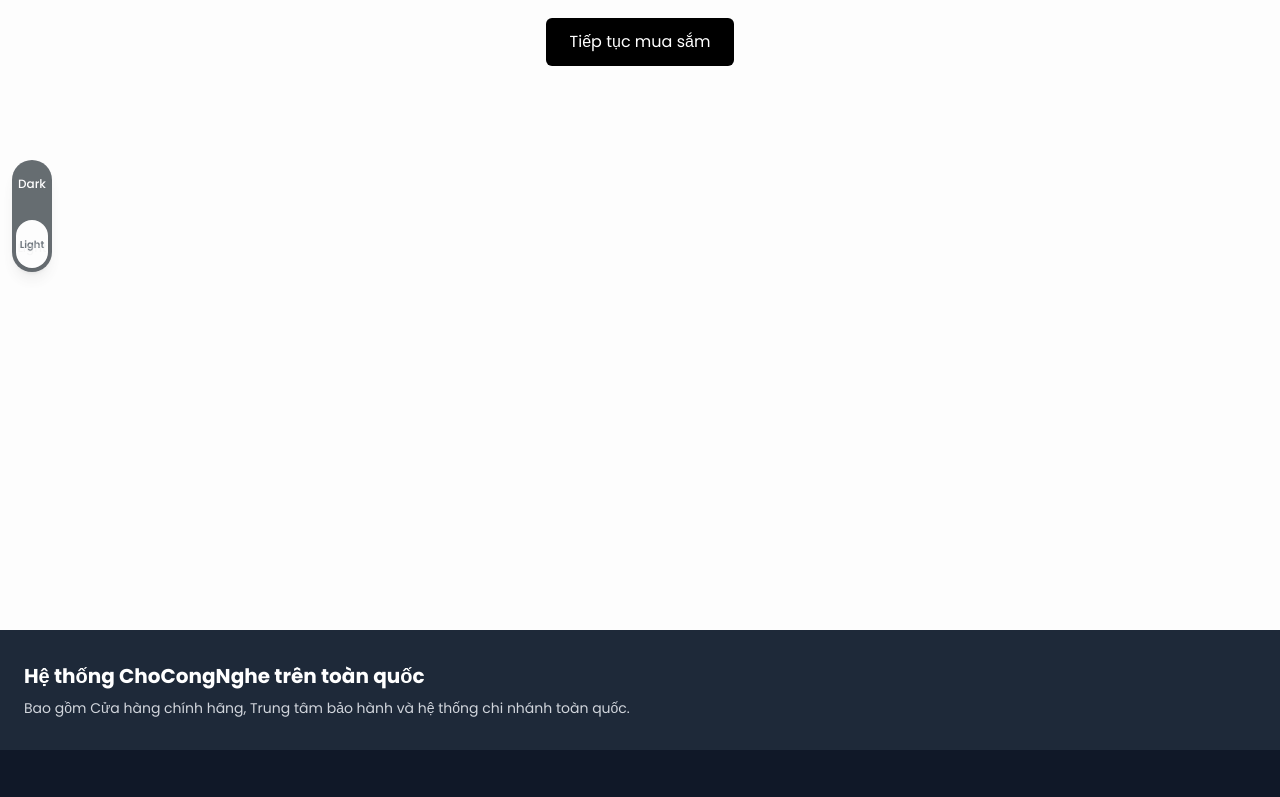
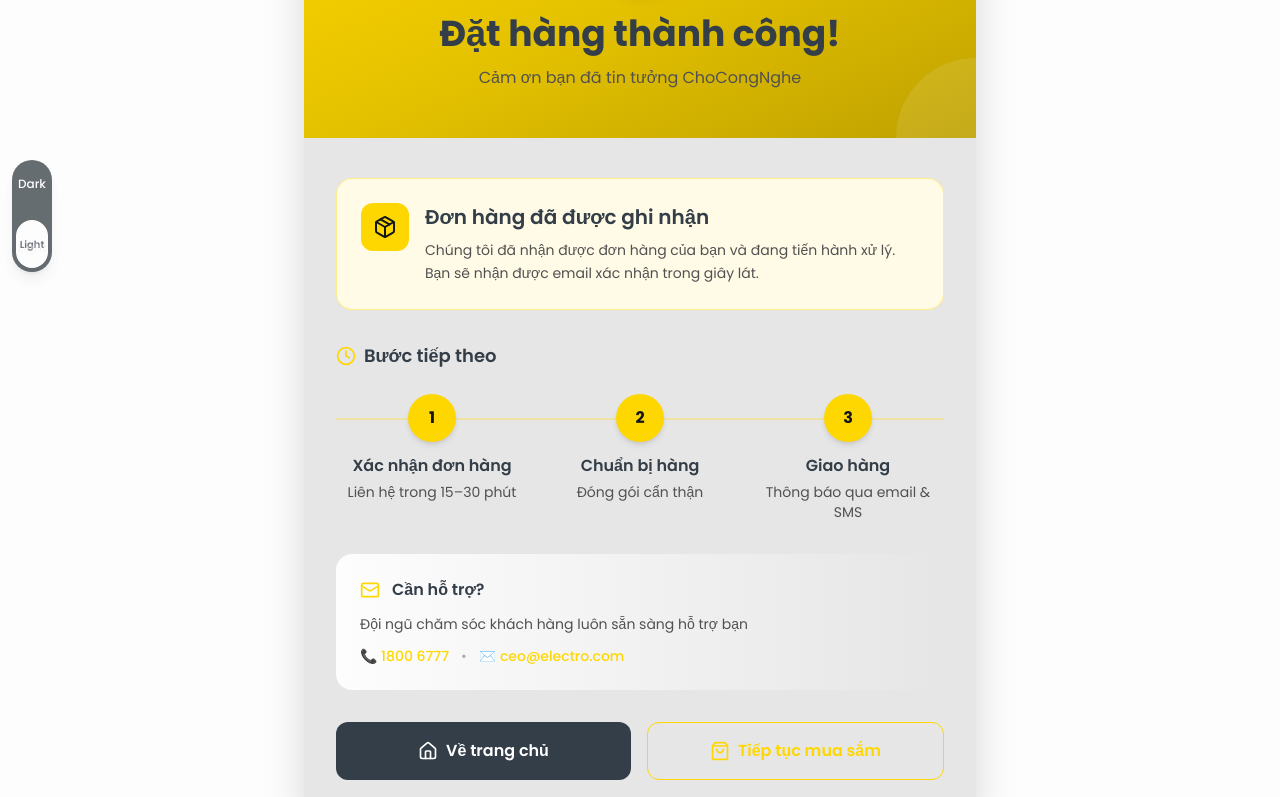
Before and after one commit to ChoCongNgheTeam/cho-cong-nghe-web-client, a Next.js app: page /thanks in a window 1280 px wide. Shown: the part 320-1117 px from the top of the page. Built offline with nearby package versions, Linux system fonts and the light colour scheme; no server answers.

Commit message:
feat: lam trang thanks va su dung global css

```diff
--- a/app/(client)/thanks/page.tsx
+++ b/app/(client)/thanks/page.tsx
@@ -1,31 +1,154 @@
-import type { Metadata } from "next";
-import { SITE_URL } from "@/config/site.config";
+import React from "react";
 import Link from "next/link";
-
-export const metadata: Metadata = {
-  title: "Cảm ơn bạn | ChoCongNghe",
-  description: "Đơn hàng của bạn đã được ghi nhận.",
-  alternates: {
-    canonical: `${SITE_URL}/thanks`,
-  },
-  robots: {
-    index: false,
-    follow: false,
-  },
-};
+import { Check, Home, ShoppingBag, Package, Clock, Mail } from "lucide-react";
 
 export default function ThanksPage() {
   return (
-    <section className="mx-auto max-w-6xl px-4 py-20 text-center">
-      <h1 className="mb-4 text-3xl font-bold">🎉 Cảm ơn bạn!</h1>
-      <p className="mb-8 text-gray-600">Đơn hàng của bạn đã được ghi nhận và đang được xử lý.</p>
+    <div className="min-h-screen flex items-center justify-center p-4 bg-neutral-light transition-colors">
+      <div className="w-full max-w-2xl">
+        {/* Main Card */}
+        <div className="rounded-3xl overflow-hidden shadow-2xl bg-neutral transition-colors">
+          {/* ===== HEADER ===== */}
+          <div className="relative px-8 py-12 text-center overflow-hidden bg-linear-to-br from-accent via-accent-hover to-accent-dark">
+            {/* Decorative */}
+            <div className="absolute top-0 left-0 w-32 h-32 bg-white/10 rounded-full -translate-x-16 -translate-y-16" />
+            <div className="absolute bottom-0 right-0 w-40 h-40 bg-white/10 rounded-full translate-x-20 translate-y-20" />
 
-      <Link
-        href="/products"
-        className="inline-block rounded-md bg-black px-6 py-3 text-white hover:bg-gray-800"
-      >
-        Tiếp tục mua sắm
-      </Link>
-    </section>
+            {/* Icon */}
+            <div className="relative mx-auto mb-6 flex h-24 w-24 items-center justify-center rounded-full bg-neutral shadow-lg">
+              <Check className="w-12 h-12 text-accent" strokeWidth={3} />
+            </div>
+
+            <h1 className="mb-3 text-4xl font-bold text-primary">
+              Đặt hàng thành công!
+            </h1>
+            <p className="text-base text-neutral-darker">
+              Cảm ơn bạn đã tin tưởng ChoCongNghe
+            </p>
+          </div>
+
+          {/* ===== CONTENT ===== */}
+          <div className="px-8 py-10">
+            {/* Order Info */}
+            <div className="mb-8 rounded-2xl p-6 border bg-accent-light border-accent/40">
+              <div className="flex items-start gap-4">
+                <div className="shrink-0 flex h-12 w-12 items-center justify-center rounded-xl bg-accent">
+                  <Package className="w-6 h-6 text-primary-darker" />
+                </div>
+
+                <div>
+                  <h2 className="mb-2 text-xl font-semibold text-primary">
+                    Đơn hàng đã được ghi nhận
+                  </h2>
+                  <p className="text-sm leading-relaxed text-neutral-darker">
+                    Chúng tôi đã nhận được đơn hàng của bạn và đang tiến hành xử lý.
+                    Bạn sẽ nhận được email xác nhận trong giây lát.
+                  </p>
+                </div>
+              </div>
+            </div>
+
+            {/* ===== TIMELINE ===== */}
+            <div className="mb-8">
+              <h3 className="mb-6 flex items-center gap-2 text-lg font-semibold text-primary">
+                <Clock className="w-5 h-5 text-accent" />
+                Bước tiếp theo
+              </h3>
+
+              <div className="relative">
+                <div className="absolute left-0 right-0 top-6 hidden h-0.5 sm:block bg-accent/30" />
+
+                <div className="flex flex-col gap-6 sm:flex-row sm:gap-4">
+                  {[
+                    {
+                      step: 1,
+                      title: "Xác nhận đơn hàng",
+                      desc: "Liên hệ trong 15–30 phút",
+                    },
+                    {
+                      step: 2,
+                      title: "Chuẩn bị hàng",
+                      desc: "Đóng gói cẩn thận",
+                    },
+                    {
+                      step: 3,
+                      title: "Giao hàng",
+                      desc: "Thông báo qua email & SMS",
+                    },
+                  ].map((item) => (
+                    <div
+                      key={item.step}
+                      className="flex flex-1 flex-col items-center text-center"
+                    >
+                      <div className="z-10 mb-3 flex h-12 w-12 items-center justify-center rounded-full shadow-md bg-accent text-primary-darker font-bold">
+                        {item.step}
+                      </div>
+                      <p className="mb-1 font-semibold text-primary">
+                        {item.title}
+                      </p>
+                      <p className="text-sm text-neutral-darker">
+                        {item.desc}
+                      </p>
+                    </div>
+                  ))}
+                </div>
+              </div>
+            </div>
+
+            {/* ===== CONTACT ===== */}
+            <div className="mb-8 rounded-2xl p-6 bg-linear-to-r from-neutral-light to-neutral">
+              <div className="mb-3 flex items-center gap-3">
+                <Mail className="w-5 h-5 text-accent" />
+                <h3 className="font-semibold text-primary">Cần hỗ trợ?</h3>
+              </div>
+
+              <p className="mb-3 text-sm text-neutral-darker">
+                Đội ngũ chăm sóc khách hàng luôn sẵn sàng hỗ trợ bạn
+              </p>
+
+              <div className="flex flex-wrap gap-3 text-sm">
+                <a
+                  href="tel:18006777"
+                  className="font-medium text-accent hover:underline"
+                >
+                  📞 1800 6777
+                </a>
+                <span className="opacity-40">•</span>
+                <a
+                  href="mailto:ceo@electro.com"
+                  className="font-medium text-accent hover:underline"
+                >
+                  ✉️ ceo@electro.com
+                </a>
+              </div>
+            </div>
+
+            {/* ===== ACTIONS ===== */}
+            <div className="flex flex-col gap-4 sm:flex-row">
+              <Link
+                href="/"
+                className="flex-1 flex items-center justify-center gap-2 rounded-xl py-4 px-6 font-semibold bg-primary text-white transition hover:bg-primary-hover"
+              >
+                <Home className="w-5 h-5" />
+                Về trang chủ
+              </Link>
+
+              <Link
+                href="/products"
+                className="flex-1 flex items-center justify-center gap-2 rounded-xl py-4 px-6 font-semibold border border-accent text-accent transition hover:bg-accent-light"
+              >
+                <ShoppingBag className="w-5 h-5" />
+                Tiếp tục mua sắm
+              </Link>
+            </div>
+          </div>
+        </div>
+
+        {/* Footer */}
+        <p className="mt-6 text-center text-sm text-neutral-darker">
+          Mã đơn hàng và thông tin chi tiết đã được gửi về email của bạn
+        </p>
+      </div>
+    </div>
   );
 }
--- a/app/components/home/ReviewsSection.tsx
+++ b/app/components/home/ReviewsSection.tsx
@@ -2,6 +2,7 @@
 
 import { useRef } from "react";
 import { reviews } from "../../data/reviews";
+import Image from "next/image";
 
 export default function ReviewsSection() {
   const sliderRef = useRef<HTMLDivElement>(null);
@@ -99,14 +100,17 @@ export default function ReviewsSection() {
             {reviews.map((review) => (
               <div
                 key={review.id}
-                className="flex-shrink-0 w-[260px] sm:w-[280px] snap-start cursor-pointer group"
+                className="shrink-0 w-65 sm:w-70 snap-start cursor-pointer group"
               >
                 <div className="rounded-lg aspect-video mb-3 overflow-hidden relative">
-                  <img
-                    src={review.thumbnail}
-                    alt={review.title}
-                    className="w-full h-full object-cover"
-                  />
+                  <Image
+  src={review.thumbnail}
+  alt={review.title}
+  width={300}
+  height={200}
+  className="w-full h-full object-cover"
+/>
+
                   <div className="absolute inset-0 bg-black bg-opacity-40 flex items-center justify-center opacity-0 group-hover:opacity-100 transition-opacity">
                     <div className="w-16 h-16 bg-white bg-opacity-90 rounded-full flex items-center justify-center">
                       <span className="text-2xl ml-1">▶</span>
@@ -115,7 +119,7 @@ export default function ReviewsSection() {
                 </div>
 
                 <div className="flex items-center gap-3 mb-2">
-                  <div className="w-10 h-10 bg-gradient-to-br from-blue-400 to-purple-500 rounded-full flex items-center justify-center text-white font-bold">
+                  <div className="w-10 h-10 bg-linear-to-br from-blue-400 to-purple-500 rounded-full flex items-center justify-center text-white font-bold">
                     {review.author[0]}
                   </div>
                   <div>
```
